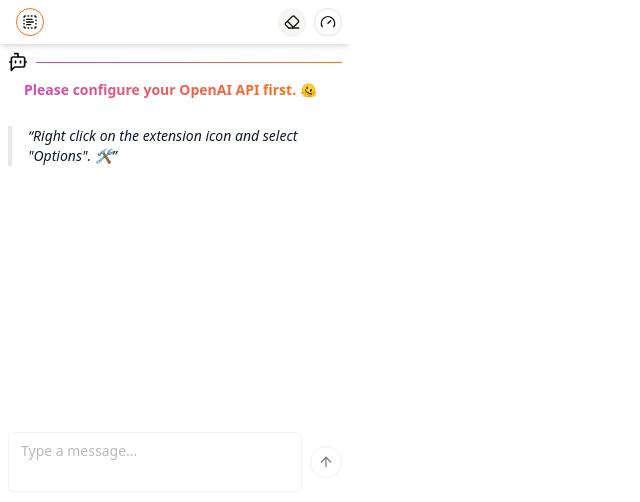
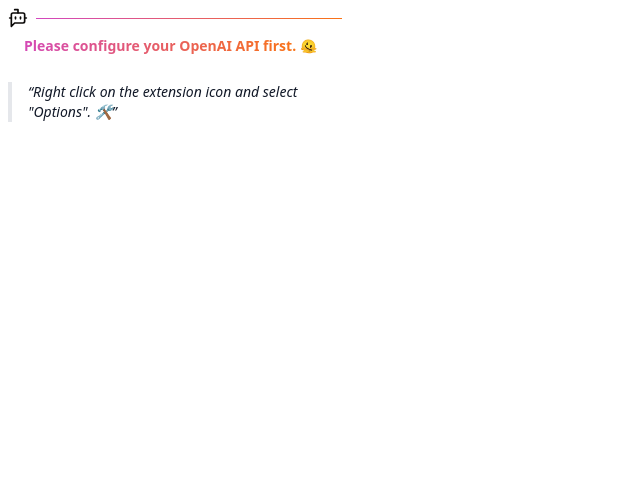
Before and after one commit to luasenvy/cheapgpt, a React (Vite) app: page / in a window 1280 px wide. Shown: the top 502 px of the page, without its empty margins (0-640 px from the left). Built offline with nearby package versions, Linux system fonts and the light colour scheme.

Commit message:
fix: disable features until input apiKey

```diff
--- a/package.json
+++ b/package.json
@@ -1,7 +1,7 @@
 {
   "name": "chapgpt",
   "description": "Chrome Extension for Using ChatGPT API",
-  "version": "1.2.5",
+  "version": "1.2.6",
   "private": true,
   "scripts": {
     "dev": "vite",
--- a/src/components/ChatGPT.tsx
+++ b/src/components/ChatGPT.tsx
@@ -264,9 +264,9 @@
   }, [status]);
   return (
     <div className={cn("flex h-full w-full flex-col", className)} {...props}>
+      {apiKey && (
         <div className="flex items-center p-2 shadow-md">
-        {apiKey && <ModelSelect model={model} onModelSelect={setModel} className="w-30" />}
-
+          <ModelSelect model={model} onModelSelect={setModel} className="w-30" />
           <TooltipProvider>
             <Tooltip>
               <TooltipTrigger className="ml-2">
@@ -319,6 +319,7 @@
             </Tooltip>
           </TooltipProvider>
         </div>
+      )}
 
       <MessagePanel
         ref={messagePanelRef}
@@ -327,6 +328,7 @@
         thinking={status === statusEnum.think}
       />
 
+      {apiKey && (
         <SearchBar
           ref={searchBarRef}
           disabled={!apiKey}
@@ -340,6 +342,7 @@
           onClear={handleClear}
           onSummary={handleClickSendCurrentPage}
         />
+      )}
     </div>
   );
 }
```
Also changed, not shown: manifest.json. Lines whose indentation alone changed are shown as unchanged.
